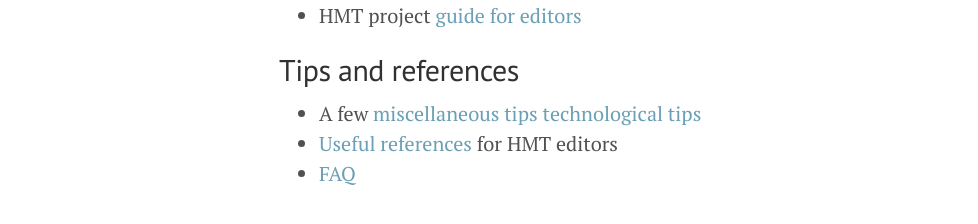
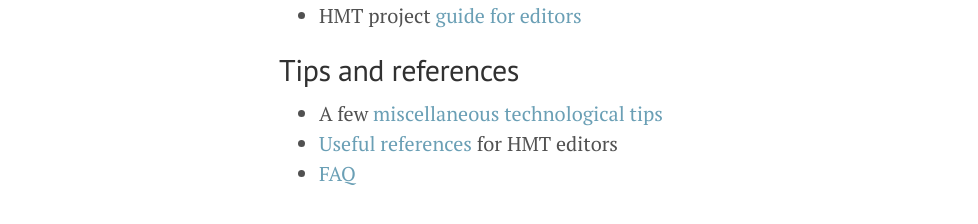
Before and after one commit to homermultitext/hmt-docs, a Jekyll site: the page built from index.md, in a window 1280 px wide. Shown: the part 436-660 px from the top of the page, without its empty margins (1-979 px from the left). Built offline with Jekyll 4.4.1, drawn with Linux system fonts in a browser that asks for light colours; Markdown is read by kramdown in place of the engine named in the settings.

Commit message:
Fix typo

```diff
--- a/index.md
+++ b/index.md
@@ -20,6 +20,6 @@ layout: page
 ## Tips and references ##
 
 
-- A few [miscellaneous tips technological tips](tips)
+- A few [miscellaneous technological tips](tips)
 - [Useful references](references) for HMT editors
 - [FAQ](faq)
```
